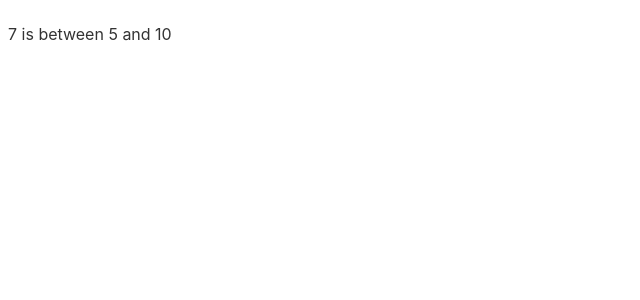
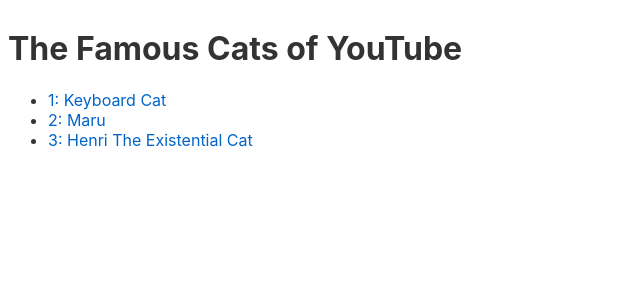
Before and after one commit to alialdanp/Svelte.dev-Tutorial-Code, a Svelte app: page / in a window 1280 px wide. Shown: the top 300 px of the page, without its empty margins (0-640 px from the left). Built offline with nearby package versions, Linux system fonts and the light colour scheme.

Commit message:
04-04. Each blocks

```diff
--- a/src/App.svelte
+++ b/src/App.svelte
@@ -1,11 +1,35 @@
 <script>
-  let x = 7;
+  let cats = [
+    { id: 'J---aiyznGQ', name: 'Keyboard Cat' },
+    { id: 'z_AbfPXTKms', name: 'Maru' },
+    { id: 'OUtn3pvWmpg', name: 'Henri The Existential Cat' },
+  ];
 </script>
 
-{#if x > 10}
-  <p>{x} is greater than 10</p>
-{:else if 5 > x}
-  <p>{x} is less than 5</p>
-{:else}
-  <p>{x} is between 5 and 10</p>
-{/if}
+<h1>The Famous Cats of YouTube</h1>
+
+<ul>
+  <!-- {#each cats as cat}
+    <li>
+      <a target="_blank" href="https://www.youtube.com/watch?v={cat.id}">
+        {cat.name}
+      </a>
+    </li>
+  {/each} -->
+
+  <!-- {#each cats as cat, i}
+    <li>
+      <a target="_blank" href="https://www.youtube.com/watch?v={cat.id}">
+        {i + 1}: {cat.name}
+      </a>
+    </li>
+  {/each} -->
+
+  {#each cats as { id, name }, i}
+    <li>
+      <a target="_blank" href="https://www.youtube.com/watch?v={id}">
+        {i + 1}: {name}
+      </a>
+    </li>
+  {/each}
+</ul>
```
